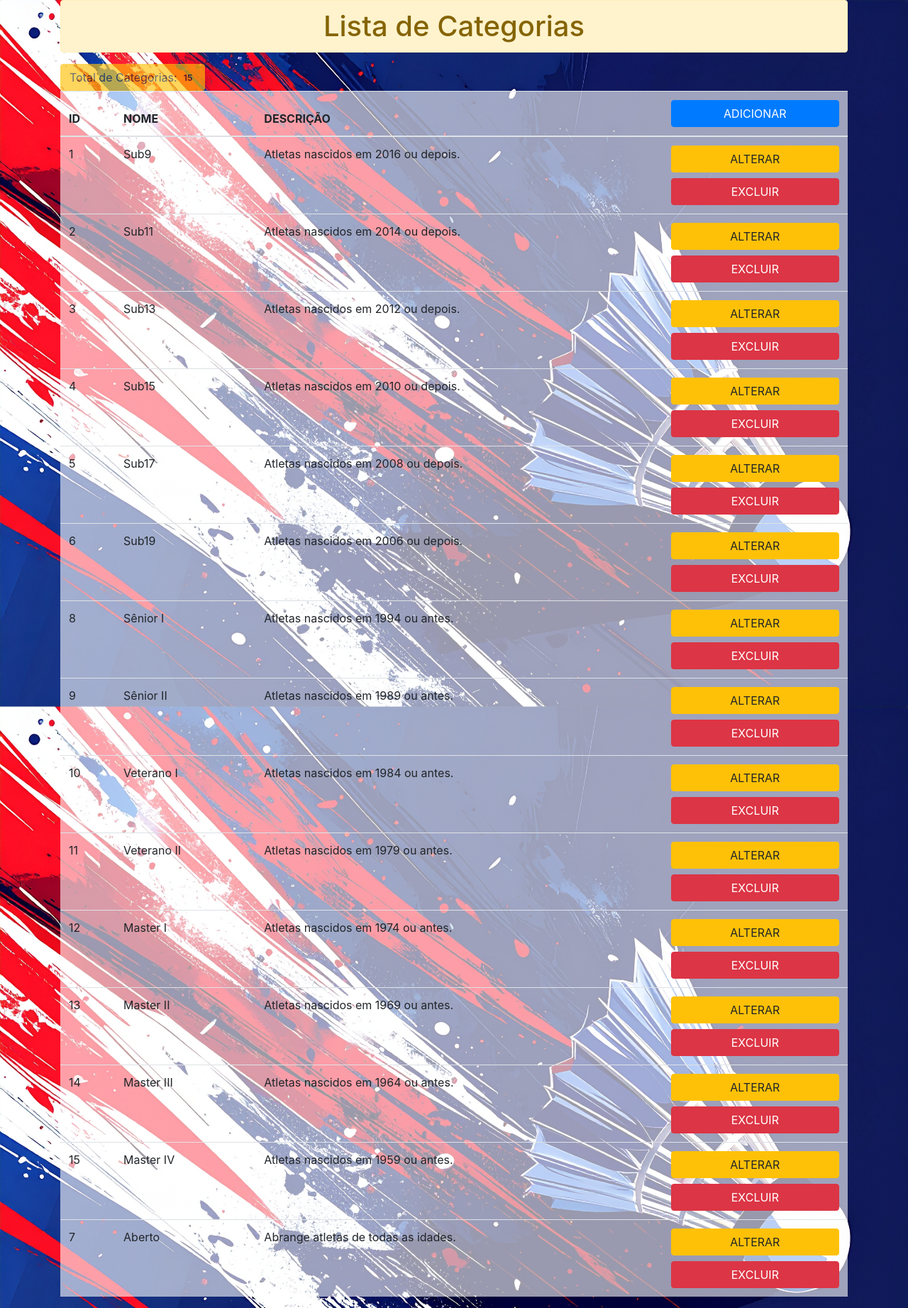
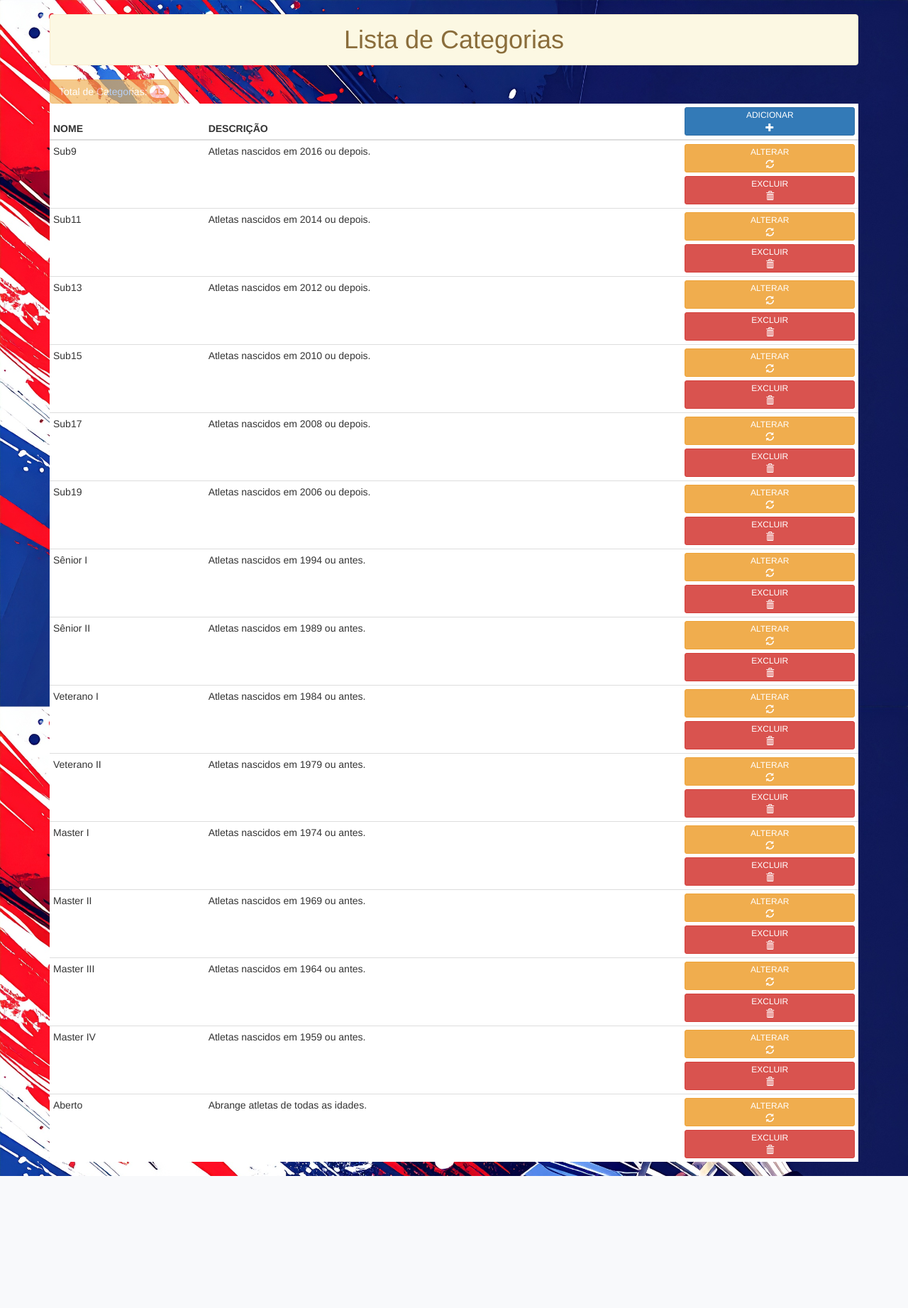
Before and after one commit to leticiakonno/badminton_itape, a PHP site: page /categorias_lista.php in a window 1280 px wide. Shown: the whole page at 71% size. After the commit the page ends 1657 px from the top, so only its background shows below. Run offline with PHP 8.4, Linux system fonts and the light colour scheme; data comes from the database, SQL or seed files in the repository.

Commit message:
modified:   admin/atletas_lista.php 	modified:   admin/categorias_lista.php 	modified:   admin/usuarios_lista.php 	modified:   css/meu_estilo.css

```diff
--- a/admin/atletas_lista.php
+++ b/admin/atletas_lista.php
@@ -35,7 +35,7 @@ $totalRows  =   ($lista)->num_rows;
         <small class="badge"><?php echo $totalRows; ?></small>
     </div>
     <!--table-->
-    <table class="table table-hover table-condensed tbopacidade">
+    <table class="table table-hover table-condensed tabela-branca">
         <thead> <!--cabeçalho da tabela-->
             <tr> <!--linha da tabela-->
                 <th class="hidden">ID</th> <!--célula do cabeçalho-->
@@ -89,11 +89,11 @@ $totalRows  =   ($lista)->num_rows;
                 <td>
                     <a href="atletas_atualiza.php?id_produto=<?php echo $row['id_atleta']; ?>"
                         target="_self"
-                        class="btn-warning btn-xs btn-block"
+                        class="btn-warning btn-xs btn-block text-center"
                         role="button"
                     >
                         <span class="hidden-xs">ALTERAR <br></span>
-                        <span class="glyphicon glyphicon-refresh"></span>
+                        <span class="glyphicon glyphicon-wrench"></span>
                     </a>
                     <button
                         data-id="<?php echo $row['id_atleta']; ?>"
--- a/admin/categorias_lista.php
+++ b/admin/categorias_lista.php
@@ -23,9 +23,13 @@ $totalRows  = ($lista)->num_rows;
 <head>
     <meta charset="UTF-8">
     <meta name="viewport" content="width=device-width, initial-scale=1.0">
-    <title>Categorias</title>
-<link rel="stylesheet" href="https://cdn.jsdelivr.net/npm/bootstrap@4.6.2/dist/css/bootstrap.min.css" integrity="sha384-xOolHFLEh07PJGoPkLv1IbcEPTNtaed2xpHsD9ESMhqIYd0nLMwNLD69Npy4HI+N" crossorigin="anonymous"></head>
-<link rel="stylesheet" href="../css/meu_estilo.css">
+    <title>Atletas Insere</title>
+    <!-- Link CSS do Bootstrap -->
+    <link rel="stylesheet" href="../css/bootstrap.min.css">
+    <!-- Link para CSS Específico -->
+    <link rel="stylesheet" href="../css/meu_estilo.css">
+</head>
+
 <body class="fundofixo">
     <main class="container">
             <h1 class="alert alert-warning text-center">Lista de Categorias</h1>
@@ -34,7 +38,7 @@ $totalRows  = ($lista)->num_rows;
                 <small class="badge"><?php echo $totalRows; ?></small>
             </div>
             <!-- table -->
-        <table class="table table-hover table-condensed tbopacidade">
+        <table class="table table-hover table-condensed tabela-branca">
             <thead> <!--cabeçalho da tabela-->
                 <tr> <!--linha da tabela-->
                     <th class="hidden">ID</th> <!--célula do cabeçalho-->
--- a/admin/usuarios_lista.php
+++ b/admin/usuarios_lista.php
@@ -35,7 +35,7 @@ $totalRows  =   ($lista)->num_rows;
                 <small class="badge"><?php echo $totalRows; ?></small>
             </div>
             <!-- table>thead>tr>th*8 -->
-            <table class="table table-hover table-condensed tbopacidade" >
+            <table class="table table-hover table-condensed tabela-branca" >
                 <thead>
                 <tr>
                     <th class="hidden">ID</th>
--- a/css/meu_estilo.css
+++ b/css/meu_estilo.css
@@ -9,4 +9,6 @@
     background-color: transparent !important;
 }
 
-.tbopacidade{background-color: rgba(255, 255, 255, 0.6);}
+.tabela-branca {
+    background-color: white;
+}
```
